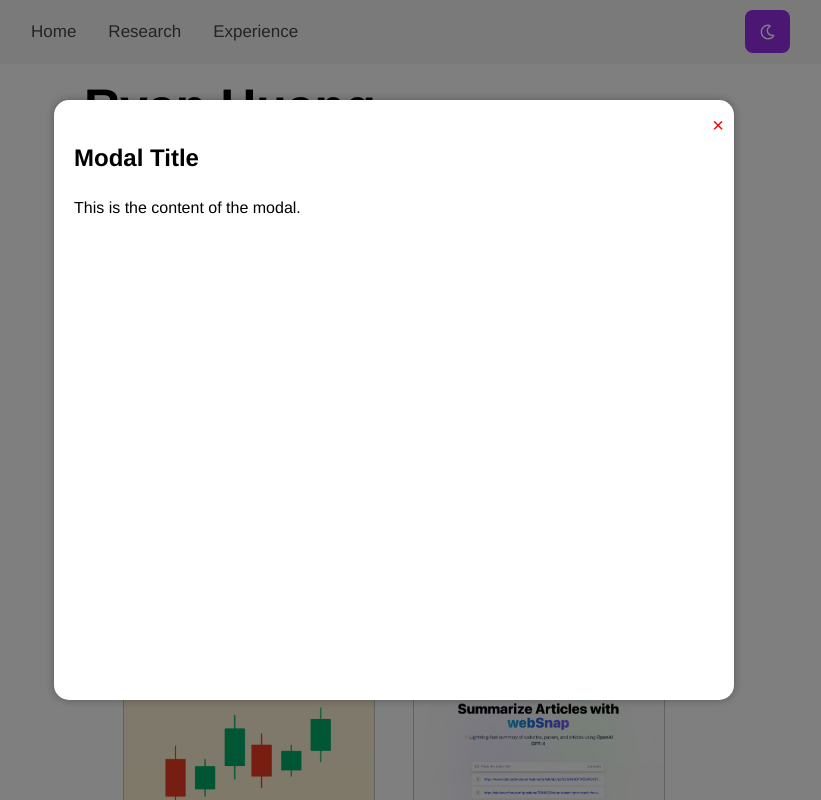
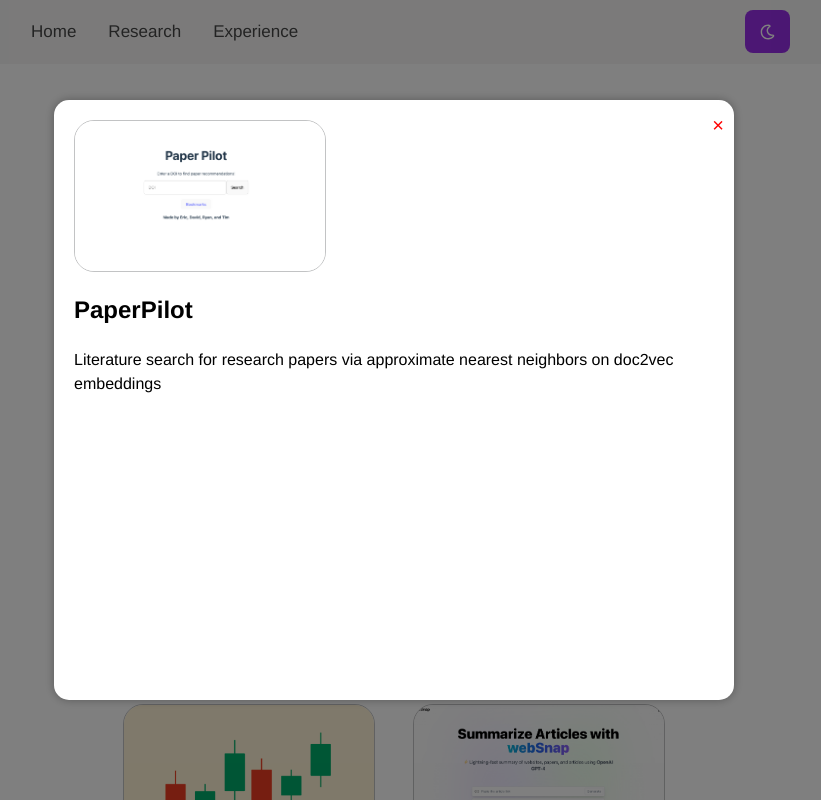
Before and after one commit to ryanhuang8/ryanhuang.dev, a React (Vite) app: page / in a window 1280 px wide. Both pictures are taken after a click on the element 494 px from the left and 501 px from the top of the page. Shown: the top 800 px of the page, without its empty margins (246-1067 px from the left). Built offline with nearby package versions, Linux system fonts and the light colour scheme; a web font is replaced by a local one.

Commit message:
feat: added modal info

```diff
--- a/src/components/startPage/PersonalProjects.tsx
+++ b/src/components/startPage/PersonalProjects.tsx
@@ -11,27 +11,32 @@ import Ditto from '../Ditto';
 
 function PersonalProjects() {
   const [isModalOpen, setModalOpen] = useState(false);
+  const [currProject, setCurrProject] = useState({name : '', description : '', image : ''});
 
   // Function to handle the click on a project box and open the modal
   const handleProjectBoxClick = () => {
     setModalOpen(true);
   };
 
+  const changeProject = (name : string, description : string, image : string) => {
+    setCurrProject({'name' : name, 'description' : description, 'image' : image})
+  }
+
   return (
     <div>
       {/* <Ditto></Ditto> */}
       <div className="proj-title">Personal Projects</div>
       <div className="flex-container">
-        <ProjectBox project_name={'PaperPilot'} project_description={'Literature search for research papers via approximate nearest neighbors on doc2vec embeddings'} project_image={paperPilot} tech={['Typescript', 'Flask', 'Firebase']} onClick={handleProjectBoxClick}></ProjectBox>
-        <ProjectBox project_name={'MedChat'} project_description={'Facilitating doctor-patient interactions using an application with checklist and chat functionalities'} project_image={medChat} tech={['Flutter', 'Dart', 'Firebase']} onClick={handleProjectBoxClick}></ProjectBox>
-        <ProjectBox project_name={'Stocks Trading Robot'} project_description={'Helping automate the trading process with built-in indicators like SMA and portfolio that tracks current stocks'} project_image={stocks} tech={['Python']} onClick={handleProjectBoxClick}></ProjectBox>
-        <ProjectBox project_name={'WebSnap'} project_description={'Summarize online articles in one paragraph using OpenAI API; previous searches are saved via caching'} project_image={webSnap} tech={['Javascript']} onClick={handleProjectBoxClick}></ProjectBox>
-        <ProjectBox project_name={'PathPerfect'} project_description={'Finding a scenic, round path to plan a jog; path is calculated based on the user\'s preferred distance'} project_image={pathPerfect} tech={['Javascript', 'MongoDB']} onClick={handleProjectBoxClick}></ProjectBox>
-        <ProjectBox project_name={'Shape 3DGAN'} project_description={'Trained a generative adversarial network to generate spheres that follows a given distribution of radii'} project_image={gan} tech={['Python', 'Jupyter Notebook']} onClick={handleProjectBoxClick}></ProjectBox>
+        <ProjectBox project_name={'PaperPilot'} project_description={'Literature search for research papers via approximate nearest neighbors on doc2vec embeddings'} project_image={paperPilot} tech={['Typescript', 'Flask', 'Firebase']} onClick={handleProjectBoxClick} changeProject={changeProject}></ProjectBox>
+        <ProjectBox project_name={'MedChat'} project_description={'Facilitating doctor-patient interactions using an application with checklist and chat functionalities'} project_image={medChat} tech={['Flutter', 'Dart', 'Firebase']} onClick={handleProjectBoxClick} changeProject={changeProject}></ProjectBox>
+        <ProjectBox project_name={'Stocks Trading Robot'} project_description={'Helping automate the trading process with built-in indicators like SMA and portfolio that tracks current stocks'} project_image={stocks} tech={['Python']} onClick={handleProjectBoxClick} changeProject={changeProject}></ProjectBox>
+        <ProjectBox project_name={'WebSnap'} project_description={'Summarize online articles in one paragraph using OpenAI API; previous searches are saved via caching'} project_image={webSnap} tech={['Javascript']} onClick={handleProjectBoxClick} changeProject={changeProject}></ProjectBox>
+        <ProjectBox project_name={'PathPerfect'} project_description={'Finding a scenic, round path to plan a jog; path is calculated based on the user\'s preferred distance'} project_image={pathPerfect} tech={['Javascript', 'MongoDB']} onClick={handleProjectBoxClick} changeProject={changeProject}></ProjectBox>
+        <ProjectBox project_name={'Shape 3DGAN'} project_description={'Trained a generative adversarial network to generate spheres that follows a given distribution of radii'} project_image={gan} tech={['Python', 'Jupyter Notebook']} onClick={handleProjectBoxClick} changeProject={changeProject}></ProjectBox>
       </div>
 
       {/* Render the modal conditionally based on the state */}
-      {isModalOpen && <ProjectModal closeModal={() => setModalOpen(false)} />}
+      {isModalOpen && <ProjectModal project={currProject} closeModal={() => setModalOpen(false)} />}
     </div>
 
   )
--- a/src/components/startPage/ProjectBox.tsx
+++ b/src/components/startPage/ProjectBox.tsx
@@ -9,18 +9,24 @@ interface ProjectProps {
     project_image: string;
     tech: string[];
     onClick: () => void;
+    changeProject: (name : string, description : string, image : string) => void;
 }
 
-const ProjectBox: React.FC<ProjectProps> = ({ project_name, project_description, project_image, tech, onClick }) => {
+const ProjectBox: React.FC<ProjectProps> = ({ project_name, project_description, project_image, tech, onClick, changeProject }) => {
     const techBoxes = () => {
       return tech.map((technology, index) => (
         <TechBox key={index} technology={technology} />
       ));
     };
 
+    const clickEvent = () => {
+      onClick();
+      changeProject(project_name, project_description, project_image)
+    }
+
     const { theme, toggleTheme } = useTheme();
     return (
-      <div className={`project-box ${theme}`} onClick={onClick}>
+      <div className={`project-box ${theme}`} onClick={clickEvent}>
         <div className="project-img">
           <img src={project_image} className="image" />
         </div>
--- a/src/components/startPage/ProjectModal.tsx
+++ b/src/components/startPage/ProjectModal.tsx
@@ -3,10 +3,11 @@ import "../../styles/start.css"
 import { useTheme } from '../ThemeContext'
 
 interface ProjectModalProps {
+  project: {name : string, description : string, image : string}
   closeModal: () => void;
 }
 
-const ProjectModal: React.FC<ProjectModalProps> = ({ closeModal }) => {
+const ProjectModal: React.FC<ProjectModalProps> = ({ project, closeModal }) => {
   const { theme, toggleTheme } = useTheme();
   const handleCloseModal = (e: MouseEvent) => {
     e.stopPropagation();
@@ -19,8 +20,11 @@ const ProjectModal: React.FC<ProjectModalProps> = ({ closeModal }) => {
         <span className="close-button" onClick={handleCloseModal}>
           &times;
         </span>
-        <h2>Modal Title</h2>
-        <p>This is the content of the modal.</p>
+        <div className="project-img">
+          <img src={project.image} className="image" />
+        </div>
+        <h2>{project.name}</h2>
+        <p>{project.description}</p>
       </div>
     </div>
   );
--- a/src/style.css
+++ b/src/style.css
@@ -15,7 +15,7 @@
 
 a {
   font-weight: 500;
-  color: #f5bf36;
+  color: #e8b32d;
   text-decoration: inherit;
 }
 
--- a/src/styles/start.css
+++ b/src/styles/start.css
@@ -28,7 +28,7 @@
 
 .title-intro {
     width: 80%;
-    margin-top: 50px;
+    margin-top: 75px;
 }
 
 .title {
```
